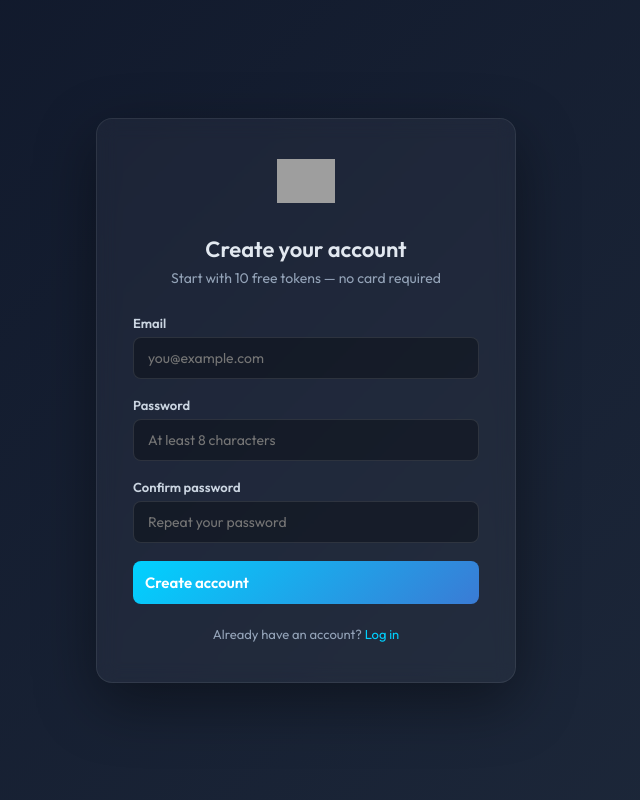
After one commit to TusharNaugain/Startup1, a Flask app: page /auth/signup in a window 1280 px wide. The commit adds this page. Shown: the whole page, without its empty margins (334-974 px from the left). Run offline with Flask 3, Linux system fonts and the light colour scheme; grey boxes are pictures that could not be loaded.

Commit message:
Add user accounts, password auth, and database scaffolding
Sets up the foundation for the SaaS rollout:

- extensions.py — shared SQLAlchemy/LoginManager/Bcrypt/CSRF/Limiter/
  Mail instances so models, auth, and app.py can import without
  circular dependencies.
- models.py — User (with plan, tokens_remaining, is_admin), Payment
  (pending/approved/rejected status, txn ID, screenshot path), and
  UsageLog tables. Plan token grants encoded in PLAN_TOKENS.
- auth.py — signup/login/logout blueprint backed by Flask-WTF forms
  with bcrypt-hashed passwords, rate-limited (5/min signup,
  10/min login), open-redirect-safe ?next handling. New users
  default to the 'free' plan with 10 starter tokens; the email
  configured as ADMIN_EMAIL becomes admin on signup.
- templates/auth/_form_base.html, login.html, signup.html — branded
  auth pages with flash messages.
- app.py — wires up the extensions, hardens session cookies (Secure,
  HttpOnly, SameSite=Lax, 16MB request cap), reads SECRET_KEY /
  DATABASE_URL / ADMIN_EMAIL / SMTP creds from env, normalises
  Railway's postgres:// URL to postgresql://, calls db.create_all()
  at boot. All tool routes are now @login_required; JSON endpoints
  used by existing fetch() calls are CSRF-exempt (they're protected
  by login + SameSite cookies).
- requirements.txt — Flask-{SQLAlchemy,Login,WTF,Bcrypt,Limiter,Mail},
  psycopg2-binary, email-validator, gunicorn.
- Procfile — gunicorn config for Railway (2 workers, 4 threads,
  120s timeout).
- .env.example — documents every env var the app expects.
- base.html / style.css — sidebar shows the logged-in user's email
  and remaining tokens with a logout link.

Phase 2 will add the token-consumption middleware, paywall modal,
manual UPI payment submission flow, admin approval dashboard, email
notifications, and the QR image asset.

Co-Authored-By: Claude Opus 4.7 <noreply@anthropic.com>

```diff
--- /dev/null
+++ b/auth.py
@@ -0,0 +1,95 @@
+"""Auth blueprint: signup, login, logout."""
+from flask import Blueprint, render_template, request, redirect, url_for, flash
+from flask_login import login_user, logout_user, login_required, current_user
+from flask_wtf import FlaskForm
+from wtforms import StringField, PasswordField
+from wtforms.validators import DataRequired, Email, Length, EqualTo
+
+from extensions import db, bcrypt, limiter
+from models import User
+
+auth_bp = Blueprint('auth', __name__, url_prefix='/auth')
+
+
+class SignupForm(FlaskForm):
+    email = StringField('Email', validators=[
+        DataRequired(), Email(), Length(max=255)
+    ])
+    password = PasswordField('Password', validators=[
+        DataRequired(), Length(min=8, max=128, message='Password must be at least 8 characters.')
+    ])
+    confirm = PasswordField('Confirm Password', validators=[
+        DataRequired(), EqualTo('password', message='Passwords must match.')
+    ])
+
+
+class LoginForm(FlaskForm):
+    email = StringField('Email', validators=[DataRequired(), Email(), Length(max=255)])
+    password = PasswordField('Password', validators=[DataRequired(), Length(max=128)])
+
+
+@auth_bp.route('/signup', methods=['GET', 'POST'])
+@limiter.limit('5 per minute')
+def signup():
+    if current_user.is_authenticated:
+        return redirect(url_for('home'))
+
+    form = SignupForm()
+    if form.validate_on_submit():
+        email = form.email.data.strip().lower()
+        existing = User.query.filter_by(email=email).first()
+        if existing:
+            flash('That email is already registered. Try logging in.', 'error')
+            return render_template('auth/signup.html', form=form)
+
+        pw_hash = bcrypt.generate_password_hash(form.password.data).decode('utf-8')
+        admin_email = (current_app_admin_email() or '').lower()
+        user = User(
+            email=email,
+            password_hash=pw_hash,
+            is_admin=(email == admin_email),
+        )
+        db.session.add(user)
+        db.session.commit()
+        login_user(user)
+        flash('Welcome! You have 10 free tokens to try things out.', 'success')
+        return redirect(url_for('home'))
+
+    return render_template('auth/signup.html', form=form)
+
+
+@auth_bp.route('/login', methods=['GET', 'POST'])
+@limiter.limit('10 per minute')
+def login():
+    if current_user.is_authenticated:
+        return redirect(url_for('home'))
+
+    form = LoginForm()
+    if form.validate_on_submit():
+        email = form.email.data.strip().lower()
+        user = User.query.filter_by(email=email).first()
+        if not user or not bcrypt.check_password_hash(user.password_hash, form.password.data):
+            flash('Invalid email or password.', 'error')
+            return render_template('auth/login.html', form=form)
+
+        login_user(user, remember=True)
+        next_url = request.args.get('next')
+        # Only allow internal redirects (prevent open-redirect)
+        if next_url and next_url.startswith('/'):
+            return redirect(next_url)
+        return redirect(url_for('home'))
+
+    return render_template('auth/login.html', form=form)
+
+
+@auth_bp.route('/logout')
+@login_required
+def logout():
+    logout_user()
+    flash('You have been logged out.', 'info')
+    return redirect(url_for('auth.login'))
+
+
+def current_app_admin_email():
+    from flask import current_app
+    return current_app.config.get('ADMIN_EMAIL')
--- /dev/null
+++ b/templates/auth/_form_base.html
@@ -0,0 +1,129 @@
+<!DOCTYPE html>
+<html lang="en">
+
+<head>
+    <meta charset="UTF-8">
+    <meta name="viewport" content="width=device-width, initial-scale=1.0">
+    <title>{% block title %}Wizikey{% endblock %}</title>
+    <link rel="preconnect" href="https://fonts.googleapis.com">
+    <link rel="preconnect" href="https://fonts.gstatic.com" crossorigin>
+    <link href="https://fonts.googleapis.com/css2?family=Outfit:wght@300;400;600;700&display=swap" rel="stylesheet">
+    <link rel="stylesheet" href="{{ url_for('static', filename='style.css') }}">
+    <link rel="stylesheet" href="https://cdnjs.cloudflare.com/ajax/libs/font-awesome/6.0.0/css/all.min.css">
+    <style>
+        body {
+            display: flex;
+            align-items: center;
+            justify-content: center;
+            min-height: 100vh;
+            margin: 0;
+            font-family: 'Outfit', sans-serif;
+            background: linear-gradient(135deg, #0f172a 0%, #1e293b 100%);
+            color: #e2e8f0;
+        }
+        .auth-card {
+            width: 100%;
+            max-width: 420px;
+            padding: 40px 36px;
+            background: rgba(255, 255, 255, 0.04);
+            border: 1px solid rgba(255, 255, 255, 0.08);
+            border-radius: 16px;
+            box-shadow: 0 20px 60px rgba(0, 0, 0, 0.4);
+            backdrop-filter: blur(10px);
+        }
+        .auth-logo {
+            text-align: center;
+            margin-bottom: 28px;
+        }
+        .auth-logo img { max-height: 44px; }
+        .auth-card h1 {
+            font-size: 22px;
+            margin: 0 0 6px;
+            text-align: center;
+            font-weight: 600;
+        }
+        .auth-card .subtitle {
+            text-align: center;
+            color: #94a3b8;
+            font-size: 14px;
+            margin-bottom: 28px;
+        }
+        .form-group { margin-bottom: 18px; }
+        .form-group label {
+            display: block;
+            font-size: 13px;
+            margin-bottom: 6px;
+            color: #cbd5e1;
+        }
+        .form-group input {
+            width: 100%;
+            padding: 11px 14px;
+            background: rgba(0, 0, 0, 0.3);
+            border: 1px solid rgba(255, 255, 255, 0.1);
+            border-radius: 8px;
+            color: #fff;
+            font-family: inherit;
+            font-size: 14px;
+            box-sizing: border-box;
+            transition: border-color 0.2s;
+        }
+        .form-group input:focus {
+            outline: none;
+            border-color: #00d2ff;
+            box-shadow: 0 0 0 3px rgba(0, 210, 255, 0.15);
+        }
+        .form-error {
+            color: #fca5a5;
+            font-size: 12px;
+            margin-top: 4px;
+        }
+        .auth-btn {
+            width: 100%;
+            padding: 12px;
+            background: linear-gradient(135deg, #00d2ff 0%, #3a7bd5 100%);
+            color: #fff;
+            border: none;
+            border-radius: 8px;
+            font-family: inherit;
+            font-size: 15px;
+            font-weight: 600;
+            cursor: pointer;
+            margin-top: 6px;
+        }
+        .auth-btn:hover { opacity: 0.92; }
+        .auth-footer {
+            text-align: center;
+            margin-top: 22px;
+            font-size: 13px;
+            color: #94a3b8;
+        }
+        .auth-footer a { color: #00d2ff; text-decoration: none; }
+        .auth-footer a:hover { text-decoration: underline; }
+        .flash {
+            padding: 10px 14px;
+            border-radius: 8px;
+            margin-bottom: 18px;
+            font-size: 13px;
+        }
+        .flash-error { background: rgba(239, 68, 68, 0.15); color: #fca5a5; border: 1px solid rgba(239, 68, 68, 0.3); }
+        .flash-success { background: rgba(34, 197, 94, 0.15); color: #86efac; border: 1px solid rgba(34, 197, 94, 0.3); }
+        .flash-info { background: rgba(59, 130, 246, 0.15); color: #93c5fd; border: 1px solid rgba(59, 130, 246, 0.3); }
+    </style>
+</head>
+
+<body>
+    <div class="auth-card">
+        <div class="auth-logo">
+            <img src="https://s3.amazonaws.com/wizikey-images/wizikey-logo-fb.png" alt="Wizikey">
+        </div>
+
+        {% with messages = get_flashed_messages(with_categories=true) %}
+        {% for category, msg in messages %}
+        <div class="flash flash-{{ category }}">{{ msg }}</div>
+        {% endfor %}
+        {% endwith %}
+
+        {% block content %}{% endblock %}
+    </div>
+</body>
+</html>
--- /dev/null
+++ b/templates/auth/signup.html
@@ -0,0 +1,36 @@
+{% extends "auth/_form_base.html" %}
+
+{% block title %}Sign up · Wizikey{% endblock %}
+
+{% block content %}
+<h1>Create your account</h1>
+<p class="subtitle">Start with 10 free tokens — no card required</p>
+
+<form method="POST" novalidate>
+    {{ form.hidden_tag() }}
+
+    <div class="form-group">
+        <label for="email">Email</label>
+        {{ form.email(id="email", placeholder="you@example.com", autocomplete="email") }}
+        {% for err in form.email.errors %}<div class="form-error">{{ err }}</div>{% endfor %}
+    </div>
+
+    <div class="form-group">
+        <label for="password">Password</label>
+        {{ form.password(id="password", placeholder="At least 8 characters", autocomplete="new-password") }}
+        {% for err in form.password.errors %}<div class="form-error">{{ err }}</div>{% endfor %}
+    </div>
+
+    <div class="form-group">
+        <label for="confirm">Confirm password</label>
+        {{ form.confirm(id="confirm", placeholder="Repeat your password", autocomplete="new-password") }}
+        {% for err in form.confirm.errors %}<div class="form-error">{{ err }}</div>{% endfor %}
+    </div>
+
+    <button type="submit" class="auth-btn">Create account</button>
+</form>
+
+<div class="auth-footer">
+    Already have an account? <a href="{{ url_for('auth.login') }}">Log in</a>
+</div>
+{% endblock %}
```
Also changed, not shown: extensions.py (added, +23 -0 lines), models.py (added, +85 -0 lines), requirements.txt (+11 -0 lines), static/style.css (+39 -0 lines), templates/auth/login.html (added, +30 -0 lines), 2 other files.
